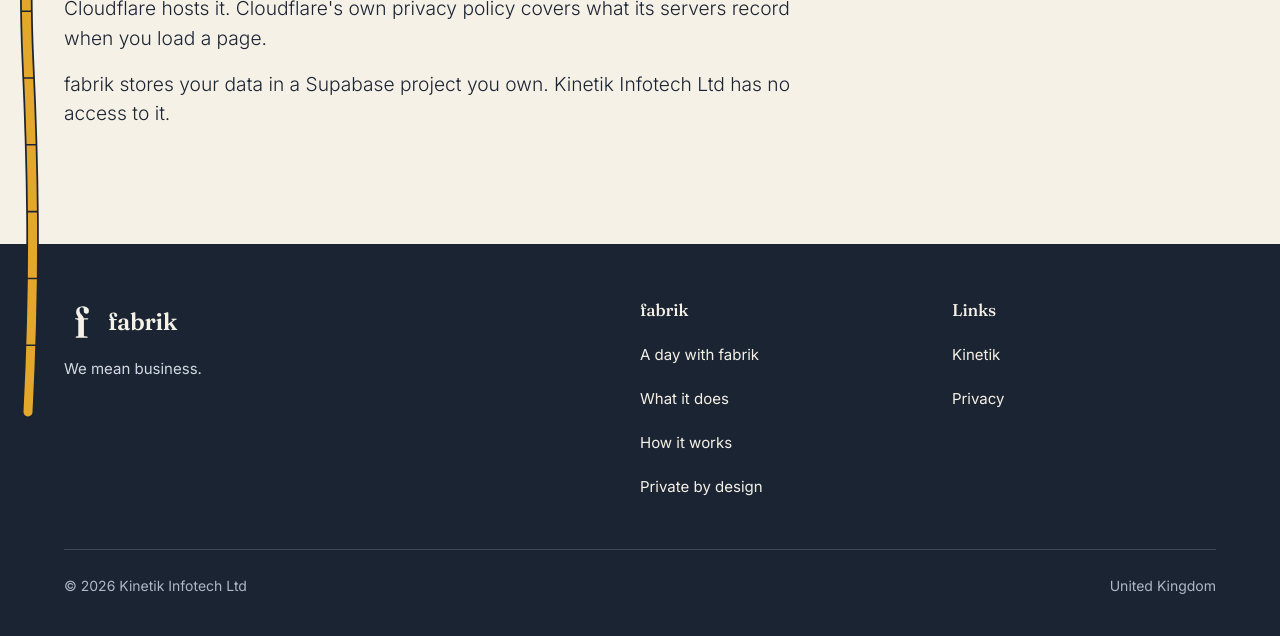
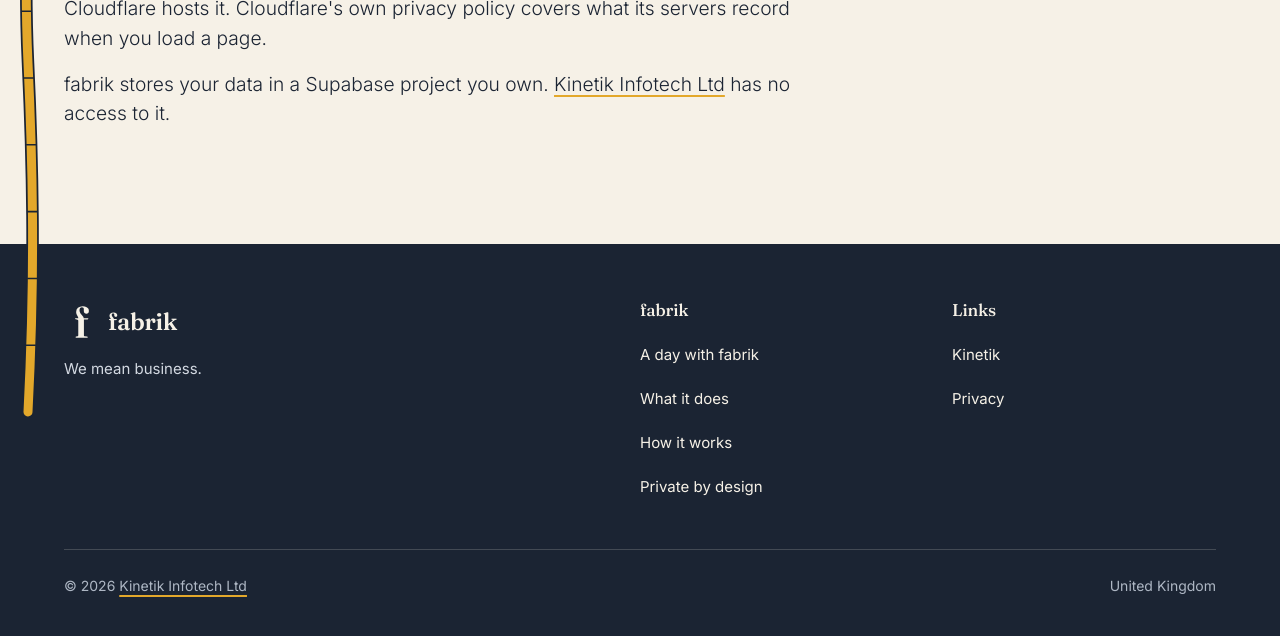
Before and after one commit to Kinetik-Infotech/fabrik, a plain HTML site: page site/privacy/index.html in a window 1280 px wide. Shown: the part 378-1014 px from the top of the page. Drawn offline with Linux system fonts and the light colour scheme.

Commit message:
Site: Kinetik Infotech Ltd links to kinetik.it.com
Co-Authored-By: Claude Opus 5.5 <noreply@anthropic.com>

```diff
--- a/site/fabrik.css
+++ b/site/fabrik.css
@@ -71,3 +71,4 @@
 .needs-ic{display:grid;place-items:center;width:48px;height:48px;border-radius:12px;background:#FFFFFF;box-shadow:0 1px 2px rgba(27,36,51,.12)}
 .needs b{display:block;font-family:var(--serif,inherit);font-size:19px;line-height:1.3;color:var(--key-ink)}
 .needs span:not(.needs-ic){display:block;font-size:16px;line-height:1.5;color:var(--key-ink)}
+.foot-base a,.privacy .lede a{text-decoration:underline;text-decoration-color:var(--key);text-decoration-thickness:2px;text-underline-offset:4px}
--- a/site/privacy/index.html
+++ b/site/privacy/index.html
@@ -24,7 +24,7 @@
 <link rel="preload" href="../fonts/Inter-300-600-normal.woff2" as="font" type="font/woff2" crossorigin>
 <link rel="preload" href="../fonts/Fraunces-400-600-normal.woff2" as="font" type="font/woff2" crossorigin>
 <link rel="stylesheet" href="../styles.css?v=16">
-<link rel="stylesheet" href="../fabrik.css?v=12">
+<link rel="stylesheet" href="../fabrik.css?v=13">
 </head>
 <body>
 
@@ -55,7 +55,7 @@
       <h1 class="title">Privacy</h1>
       <p class="lede">This website has no forms, no cookies and no analytics. It doesn't ask for or keep anything about you.</p>
       <p class="lede">Cloudflare hosts it. Cloudflare's own privacy policy covers what its servers record when you load a page.</p>
-      <p class="lede">fabrik stores your data in a Supabase project you own. Kinetik Infotech Ltd has no access to it.</p>
+      <p class="lede">fabrik stores your data in a Supabase project you own. <a href="https://kinetik.it.com">Kinetik Infotech Ltd</a> has no access to it.</p>
     </div>
   </section>
 </main>
@@ -85,7 +85,7 @@
       </div>
     </div>
     <div class="foot-base">
-      <span>&copy; 2026 Kinetik Infotech Ltd</span>
+      <span>&copy; 2026 <a href="https://kinetik.it.com">Kinetik Infotech Ltd</a></span>
       <span>United Kingdom</span>
     </div>
   </div>
```
Also changed, not shown: site/index.html (+2 -2 lines).
